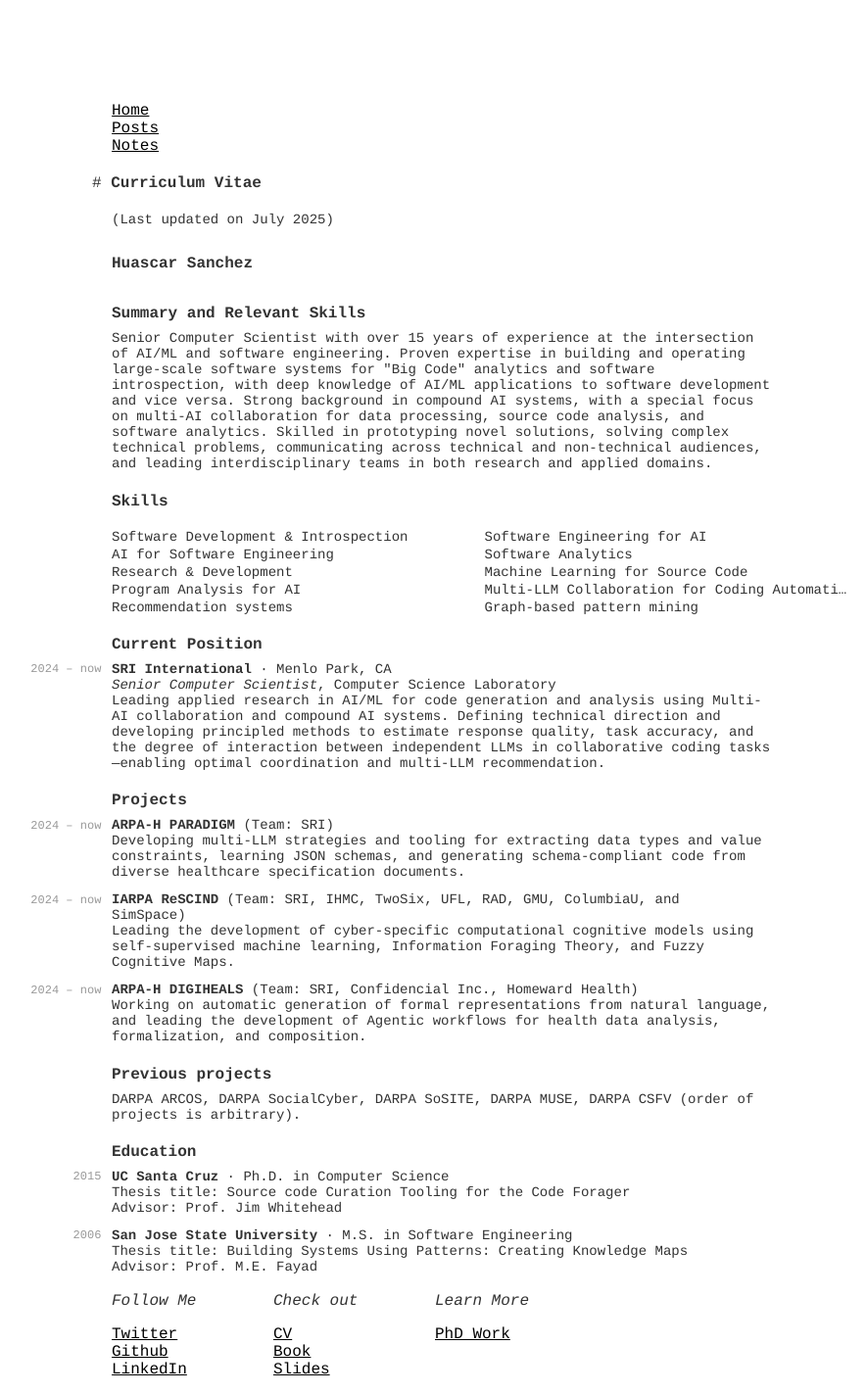
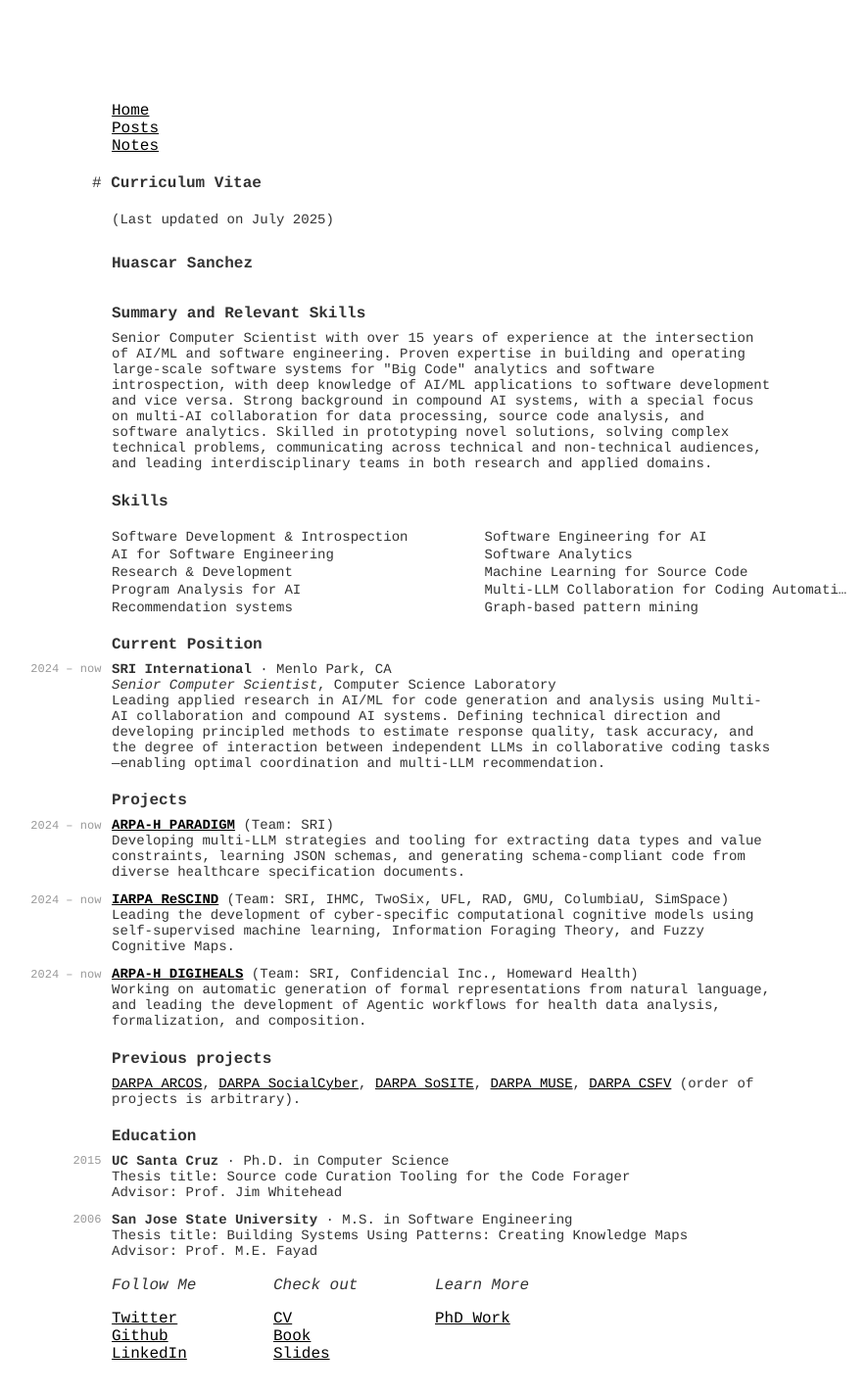
Before and after one commit to hsanchez/hsanchez.github.io, a Jekyll site: the page built from posts/notes/_posts/2017-02-01-cv.md, in a window 1280 px wide. Shown: the whole page at 98% size, without its empty margins (196-1080 px from the left). Built offline with Jekyll 4.4.1, drawn with Linux system fonts in a browser that asks for light colours.

Commit message:
added hyperlinks to projects

```diff
--- a/posts/notes/_posts/2017-02-01-cv.md
+++ b/posts/notes/_posts/2017-02-01-cv.md
@@ -81,28 +81,28 @@ hidden: true
     <div class="entry">
         <div class="year">2024 &ndash; now</div>
         <div class="item">
-            <span class="bold">ARPA-H PARADIGM</span> (Team: SRI) <br />
+            <span class="bold"><a href="https://arpa-h.gov/research-and-funding/programs/paradigm">ARPA-H PARADIGM</a></span> (Team: SRI) <br />
             <span class="deemph">Developing multi-LLM strategies and tooling for extracting data types and value constraints, learning JSON schemas, and generating schema-compliant code from diverse healthcare specification documents.</span>
         </div>
     </div>
     <div class="entry">
         <div class="year">2024 &ndash; now</div>
         <div class="item">
-            <span class="bold">IARPA ReSCIND</span> (Team: SRI, IHMC, TwoSix, UFL, RAD, GMU, ColumbiaU, and SimSpace) <br />
+            <span class="bold"><a href="https://www.iarpa.gov/research-programs/rescind">IARPA ReSCIND</a></span> (Team: SRI, IHMC, TwoSix, UFL, RAD, GMU, ColumbiaU, SimSpace) <br />
             <span class="deemph">Leading the development of cyber-specific computational cognitive models using self-supervised machine learning, Information Foraging Theory, and Fuzzy Cognitive Maps.</span>
         </div>
     </div>
     <div class="entry">
         <div class="year">2024 &ndash; now</div>
         <div class="item">
-            <span class="bold">ARPA-H DIGIHEALS</span> (Team: SRI, Confidencial Inc., Homeward Health) <br />
+            <span class="bold"><a href="https://arpa-h.gov/research-and-funding/programs/digiheals">ARPA-H DIGIHEALS</a></span> (Team: SRI, Confidencial Inc., Homeward Health) <br />
             <span class="deemph">Working on automatic generation of formal representations from natural language, and leading the development of Agentic workflows for health data analysis, formalization, and composition.</span>
         </div>
     </div>
     <div class="heading">Previous projects</div>
     <div class="entry">
       <div class="item">
-        <span class="deemph">DARPA ARCOS, DARPA SocialCyber, DARPA SoSITE, DARPA MUSE, DARPA CSFV (order of projects is arbitrary).</span>
+        <span class="deemph"><a href="https://www.darpa.mil/program/automated-rapid-certification-of-software">DARPA ARCOS</a>, <a href="https://www.darpa.mil/program/hybrid-ai-to-protect-integrity-of-open-source-code">DARPA SocialCyber</a>, <a href="https://www.darpa.mil/program/system-of-systems-integration-technology-and-experimentation">DARPA SoSITE</a>, <a href="https://www.darpa.mil/program/mining-and-understanding-software-enclaves">DARPA MUSE</a>, <a href="https://www.darpa.mil/program/crowd-sourced-formal-verification">DARPA CSFV</a> (order of projects is arbitrary).</span>
       </div>
     </div>
 </div> <!-- section -->
```
